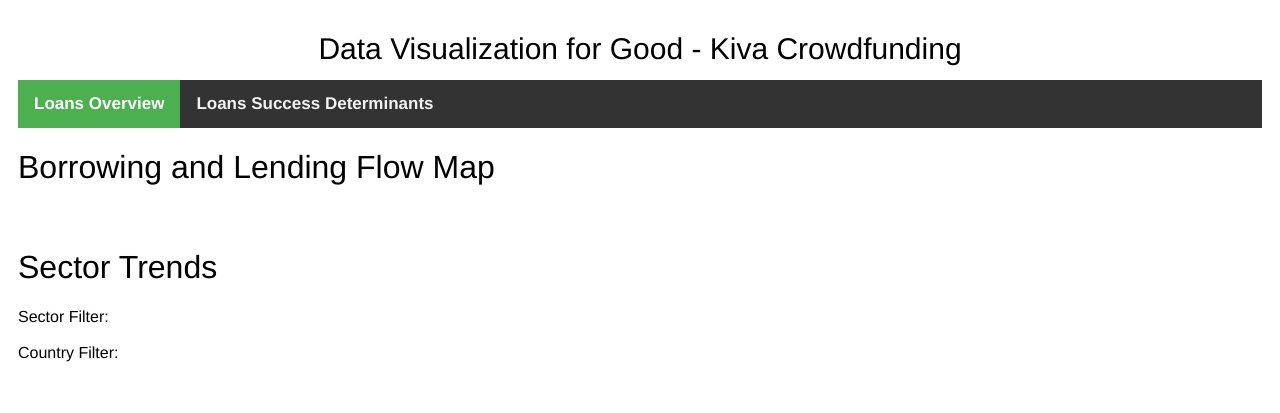
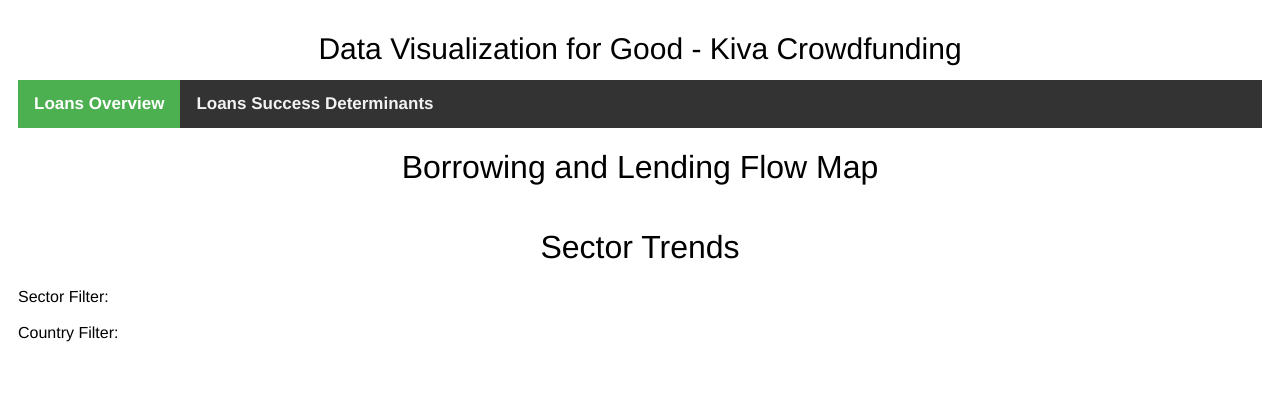
Before and after one commit to vajunaedi/datavis, a plain HTML site: page index.html in a window 1280 px wide. Drawn offline with Linux system fonts and the light colour scheme.

Commit message:
update task 1 and 2

```diff
--- a/index.html
+++ b/index.html
@@ -8,6 +8,7 @@
   text-align: center;
   font-size: 30px;
   padding: 14px 16px;
+
 }
 
 /*Navigation*/
@@ -41,7 +42,9 @@
 
 h1 {
 	font-family: "HelveticaNeue-Light", "Helvetica Neue Light", "Helvetica Neue", Helvetica, Arial, "Lucida Grande", sans-serif;
-   font-weight: 300;}
+   font-weight: 300;
+   text-align: center;
+}
 
 body {
 	font-family: "HelveticaNeue-Light", "Helvetica Neue Light", "Helvetica Neue", Helvetica, Arial, "Lucida Grande", sans-serif;
@@ -54,7 +57,10 @@ svg {
 }
 
 .tasks {
-	padding: 10px;
+  height: 100%;
+  display: flex;
+  align-items: center;
+  justify-content: center;
 }
 
 
@@ -81,7 +87,7 @@ svg {
 <div id="task2"></div> -->
 
 <h1>Borrowing and Lending Flow Map</h1>
- <div id="task1"></div>
+ <div class="tasks" id="task1"></div>
  <div class="tasks" id="task1-det"></div>
 
  <h1>Sector Trends</h1>
@@ -98,7 +104,7 @@ svg {
   // import {Runtime} from "https://unpkg.com/@observablehq/notebook-runtime?module";
 
   // Or, your notebook, downloaded locally.
-  import notebook from "https://api.observablehq.com/@vajunaedi/project_map.js";
+  import notebook from "https://api.observablehq.com/@18emilyhung/project_map.js";
 
   const renders = {
     "viewof countryselection": "#task1",
```
Also changed, not shown: 1 other file.
